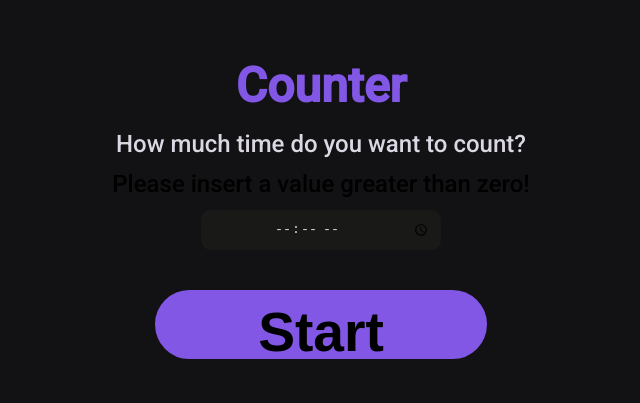
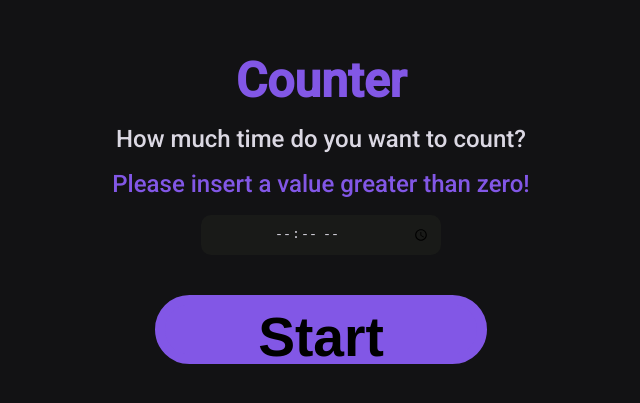
Before and after one commit to Sn0wye/counter-v2, a React (Vite) app: page / in a window 1280 px wide. Shown: the part 171-574 px from the top of the page, without its empty margins (319-959 px from the left). Built offline with nearby package versions, Linux system fonts and the light colour scheme.

Commit message:
changed timeInput to useContext

```diff
--- a/src/App.tsx
+++ b/src/App.tsx
@@ -1,11 +1,13 @@
 import Counter from "./components/Counter"
 import Home from "./components/Home"
 import { BrowserRouter, Route, Routes } from 'react-router-dom';
+import { ContextInput } from './context/InputContext'
 
 function App() {
 
   return (
     <BrowserRouter>
+      <ContextInput>
         <div className="App">
           <div className="content">
             <Routes>
@@ -14,6 +16,7 @@ function App() {
             </Routes>
           </div>
         </div>
+      </ContextInput>
     </BrowserRouter >
   )
 }
--- a/src/components/Counter.tsx
+++ b/src/components/Counter.tsx
@@ -1,11 +1,16 @@
-import { useEffect, useState } from "react";
+import { useContext, useEffect, useState } from "react";
 import Navbar from "./Navbar";
 import '../styles/counter.css'
+import { InputContext } from '../context/InputContext'
 
 
 function Counter() {
 
-  const INITIAL_TIME_IN_SECONDS = 75 * 60; //1:15:00  1:14:59
+  const { inputValue, setInputValue } = useContext(InputContext);
+
+
+  const INITIAL_TIME_IN_SECONDS = inputValue;
+
   const [secondsAmount, setSecondsAmount] = useState(INITIAL_TIME_IN_SECONDS);
 
   const hours = Math.floor(secondsAmount / 60 / 60);
--- a/src/components/Home.tsx
+++ b/src/components/Home.tsx
@@ -1,15 +1,21 @@
 import '../styles/base.css';
 import '../styles/home.css';
 import { Link } from 'react-router-dom'
-import { useState } from 'react';
+import { useContext } from 'react';
+import { InputContext } from '../context/InputContext';
 
 const Home = () => {
 
-  const [inputValue, setInputValue] = useState(false);
+  const { inputValue, setInputValue } = useContext(InputContext)
 
   const handleInput = ({ target }: any) => {
     if (target.value !== "00:00") {
-      setInputValue(target.value);
+
+      const timeArray = target.value.split(":");
+      const hoursInMiliseconds = timeArray[0] * 60 * 60;
+      const minutesInSeconds = timeArray[1] * 60;
+      const allSeconds = hoursInMiliseconds + minutesInSeconds;
+      setInputValue(allSeconds);
     }
   }
 
--- /dev/null
+++ b/src/context/InputContext.tsx
@@ -0,0 +1,22 @@
+import { createContext, ReactNode, useState } from "react";
+
+export const InputContext = createContext<InputContextData>({} as InputContextData);
+
+interface InputContextData {
+  inputValue: any;
+  setInputValue: any;
+}
+interface ContextInputProps {
+  children: ReactNode;
+}
+
+export const ContextInput = ({ children }: ContextInputProps) => {
+
+  const [inputValue, setInputValue] = useState(false);
+
+  return (
+    <InputContext.Provider value={{ inputValue, setInputValue }}>
+      {children}
+    </InputContext.Provider>
+  )
+}
--- a/src/styles/home.css
+++ b/src/styles/home.css
@@ -34,9 +34,7 @@ form {
   padding-right: 0.2rem;
 }
 
-.error {
-  background-color: var(--main-color);
-  color: var(--text-color);
+#error {
+  color: var(--main-color);
   padding: 5px;
-  border-radius: 15px;
 }
```
Also changed, not shown: src/tsconfig.json (renamed from tsconfig.json). Lines whose indentation alone changed are shown as unchanged.
